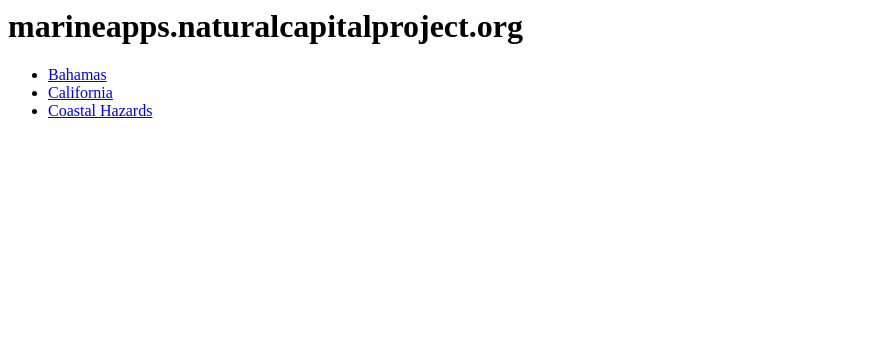
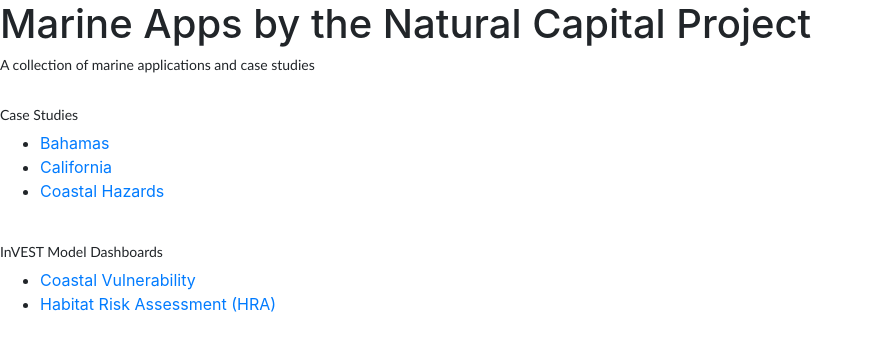
Before and after one commit to natcap/marineapps.naturalcapitalproject.org, a plain HTML site: page site/index.html in a window 1280 px wide. Shown: the whole page, without its empty margins (0-874 px from the left). Drawn offline with nearby package versions, Linux system fonts and the light colour scheme; files that its build step writes are made by us from their sources.

Commit message:
add HRA and CV model links to index.html.

```diff
--- a/site/index.html
+++ b/site/index.html
@@ -1,13 +1,28 @@
 <!DOCTYPE html PUBLIC "-//W3C//DTD HTML 3.2 Final//EN">
-<html><head><meta http-equiv="Content-Type" content="text/html; charset=UTF-8">
-  <title>marineapps.naturalcapitalproject.org</title>
+<html>
+  <head><meta http-equiv="Content-Type" content="text/html; charset=UTF-8">
+    <link rel="stylesheet" href="https://stackpath.bootstrapcdn.com/bootstrap/4.3.1/css/bootstrap.min.css" integrity="sha384-ggOyR0iXCbMQv3Xipma34MD+dH/1fQ784/j6cY/iJTQUOhcWr7x9JvoRxT2MZw1T" crossorigin="anonymous">
+    <link rel="stylesheet" type="text/css" href="style.css">
+    <title>Marine Apps</title>
   </head>
+
   <body data-gr-c-s-loaded="true">
-<h1>marineapps.naturalcapitalproject.org</h1>
+    <h1>Marine Apps by the Natural Capital Project</h1>
+    <h4>A collection of marine applications and case studies<h4>
+    <br />
+
+    <h4>Case Studies</h4>
     <ul>
     	<li><a href="bahamas">Bahamas</a></li>
     	<li><a href="california">California</a></li>
     	<li><a href="coastal_hazards">Coastal Hazards</a></li>
     </ul>
+    <br />
 
-</body></html>
+    <h4>InVEST Model Dashboards</h4>
+    <ul>
+      <li><a href="http://vulpes.sefs.uw.edu/ttapp/cv-dash.php">Coastal Vulnerability</a>
+      <li><a href="https://joannalcy.github.io/hra-dashboard/">Habitat Risk Assessment (HRA)</li>
+  </body>
+
+</html>
```
Lines whose indentation alone changed are shown as unchanged.
